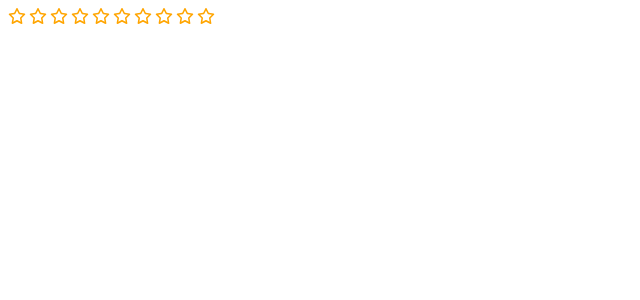
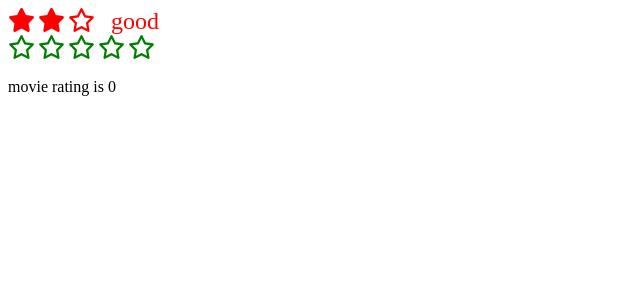
Before and after one commit to farhamostafa657/usePopcorn, a React (Create React App) app in the folder usepopcorn/: page / in a window 1280 px wide. Shown: the top 300 px of the page, without its empty margins (0-640 px from the left). Built offline with nearby package versions, Linux system fonts and the light colour scheme.

Commit message:
PropTypes on maxRATING

```diff
--- a/usepopcorn/src/StarRating.jsx
+++ b/usepopcorn/src/StarRating.jsx
@@ -1,7 +1,7 @@
 import { FontAwesomeIcon } from "@fortawesome/react-fontawesome";
 import { faStar as solidStar } from "@fortawesome/free-solid-svg-icons";
 import { faStar as regularStar } from "@fortawesome/free-regular-svg-icons"; // Empty star
-
+import PropTypes from "prop-types";
 import { useState } from "react";
 
 const containerStyle = {
@@ -14,19 +14,33 @@ const starComponentStyle = {
   display: "flex",
   gap: "3px",
 };
+StarRating.propTypes = {
+  maxRating: PropTypes.number,
+};
 
+function StarRating({
+  maxRating = 5,
+  size = 24,
+  color = "red",
+  className = "",
+  messages = [],
+  defaultRating = 0,
+  onSetRating,
+}) {
+  const [rating, setRating] = useState(defaultRating);
+  const [tempRating, setTempRating] = useState(0);
   const textStyle = {
     lineHieght: "1",
     margin: "0",
+    fontSize: `${size}px`,
+    color,
   };
-function StarRating({ maxRating = 5 }) {
-  const [rating, setRating] = useState(0);
-  const [tempRating, setTempRating] = useState(0);
   function handleRating(i) {
     setRating(i);
+    onSetRating(i);
   }
   return (
-    <div style={containerStyle}>
+    <div style={containerStyle} className={className}>
       <div style={starComponentStyle}>
         {Array.from({ length: maxRating }, (_, i) => (
           <Star
@@ -34,20 +48,26 @@ function StarRating({ maxRating = 5 }) {
             full={tempRating ? tempRating >= i + 1 : rating >= i + 1}
             onHoverIn={() => setTempRating(i + 1)}
             onHoverOut={() => setTempRating(0)}
+            size={size}
+            color={color}
           />
         ))}
       </div>
-      <p style={textStyle}>{tempRating || rating || ""}</p>
+      <p style={textStyle}>
+        {messages.length === maxRating
+          ? messages[tempRating ? tempRating - 1 : rating - 1]
+          : tempRating || rating || ""}
+      </p>
     </div>
   );
 }
 
+function Star({ full, onRating, onHoverIn, onHoverOut, size, color }) {
   const starStyle = {
     cursor: "pointer",
-  color: "orange",
+    color,
+    fontSize: `${size}px`,
   };
-
-function Star({ full, onRating, onHoverIn, onHoverOut }) {
   return (
     <span
       style={starStyle}
--- a/usepopcorn/src/index.js
+++ b/usepopcorn/src/index.js
@@ -1,12 +1,26 @@
-import React from "react";
+import React, { useState } from "react";
 import ReactDOM from "react-dom/client";
 import StarRating from "./StarRating";
 // import './index.css';
 // import App from './App';
+function Test() {
+  const [movieRating, setMovieRating] = useState(0);
+  return (
+    <>
+      <StarRating onSetRating={setMovieRating} color="green" />
+      <p>movie rating is {movieRating} </p>
+    </>
+  );
+}
 
 const root = ReactDOM.createRoot(document.getElementById("root"));
 root.render(
   <React.StrictMode>
-    <StarRating maxRating={10} />
+    <StarRating
+      maxRating={3}
+      messages={["bad", "good", "very good"]}
+      defaultRating={2}
+    />
+    <Test />
   </React.StrictMode>
 );
```
Lines whose indentation alone changed are shown as unchanged.
